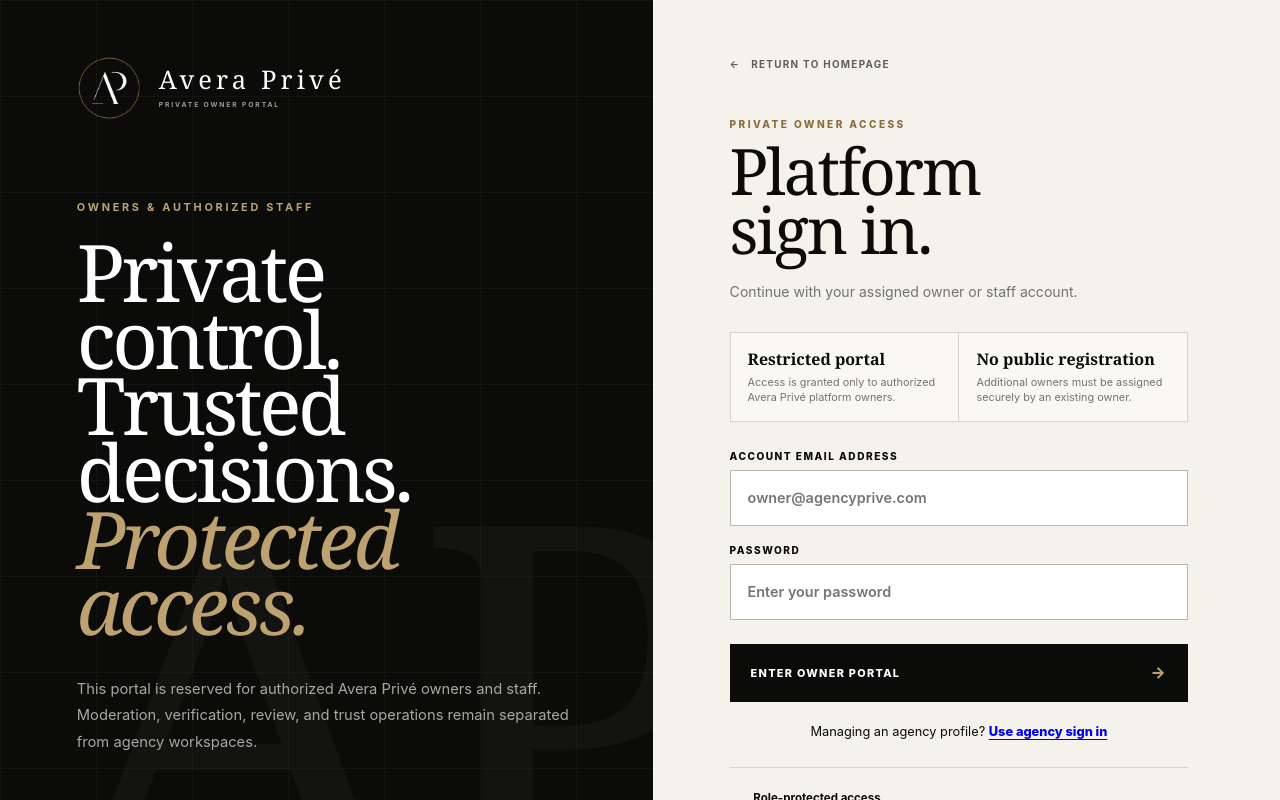
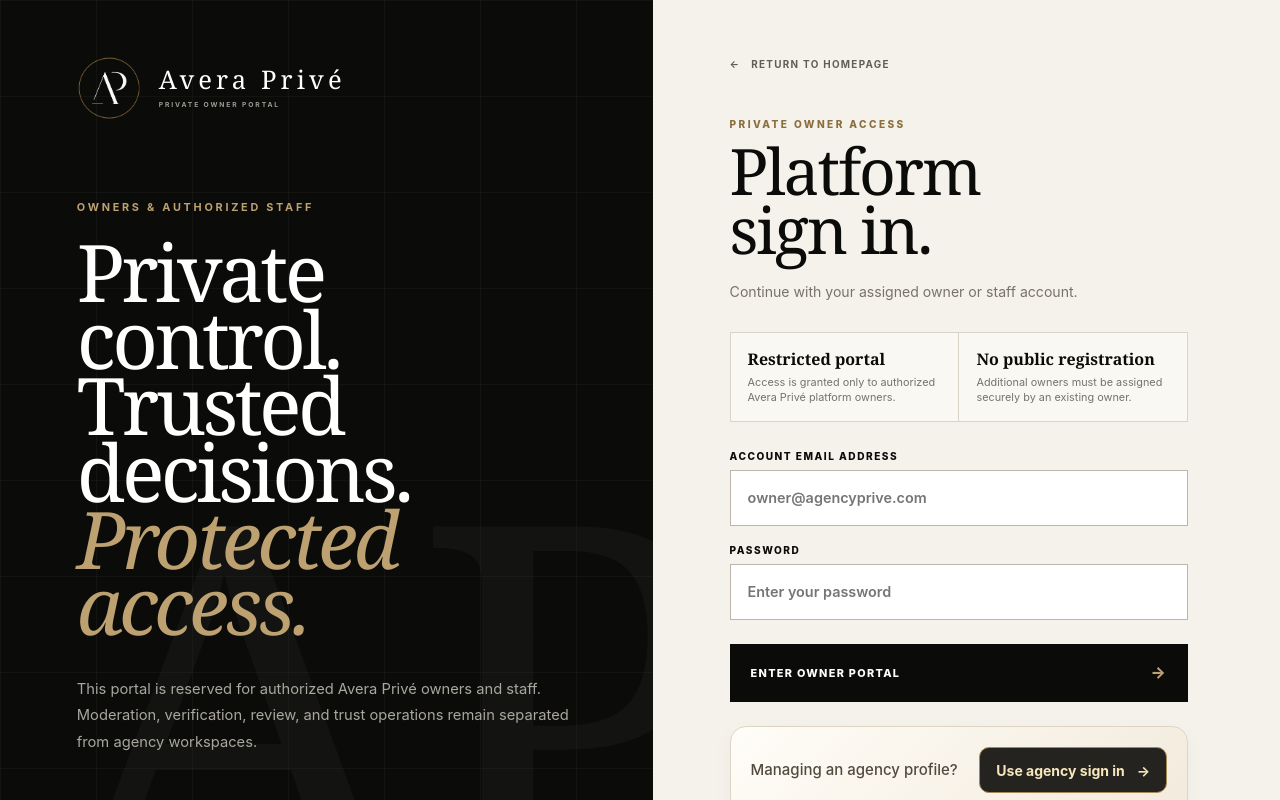
Before and after one commit to winluv0909/averaprive, a Next.js app: page /admin/login in a window 1280 px wide. Built offline with nearby package versions, Linux system fonts and the light colour scheme; no server answers.

Commit message:
Upgrade agency sign-in card design

```diff
--- a/app/login/login.css
+++ b/app/login/login.css
@@ -1248,3 +1248,56 @@
 .social-access.google-only {
   grid-template-columns: 1fr;
 }
+
+/* Agency workspace entry beneath platform sign-in. */
+.owner-access-page .access-switch {
+  margin-top: 24px;
+  padding: 20px;
+  text-align: left;
+  border: 1px solid #ded4c3;
+  border-radius: 16px;
+  background: linear-gradient(135deg, #fffdf8, #f2eadc);
+  box-shadow: 0 6px 20px rgba(46, 36, 20, .04);
+}
+.owner-access-page .access-switch p {
+  display: flex;
+  align-items: center;
+  justify-content: space-between;
+  flex-wrap: wrap;
+  gap: 14px;
+  color: #514a3e;
+  font-size: 15px;
+  font-weight: 500;
+  line-height: 1.6;
+}
+.owner-access-page .access-switch a {
+  display: inline-flex;
+  align-items: center;
+  justify-content: center;
+  gap: 12px;
+  min-height: 46px;
+  padding: 11px 16px;
+  border: 1px solid #a68a53;
+  border-radius: 10px;
+  background: #24231f;
+  color: #f8e7bc;
+  font-size: 14px;
+  font-weight: 650;
+  line-height: 1.5;
+  text-decoration: none;
+  transition: background .18s ease, border-color .18s ease;
+}
+.owner-access-page .access-switch a::after { content: '\2192'; }
+.owner-access-page .access-switch a:hover {
+  background: #3a3326;
+  border-color: #c3a566;
+}
+.owner-access-page .access-switch a:focus-visible {
+  outline: 3px solid #8e6d30;
+  outline-offset: 4px;
+}
+@media (max-width: 540px) {
+  .owner-access-page .access-switch { padding: 18px; }
+  .owner-access-page .access-switch p { flex-direction: column; align-items: stretch; gap: 12px; }
+  .owner-access-page .access-switch a { width: 100%; box-sizing: border-box; }
+}
```
